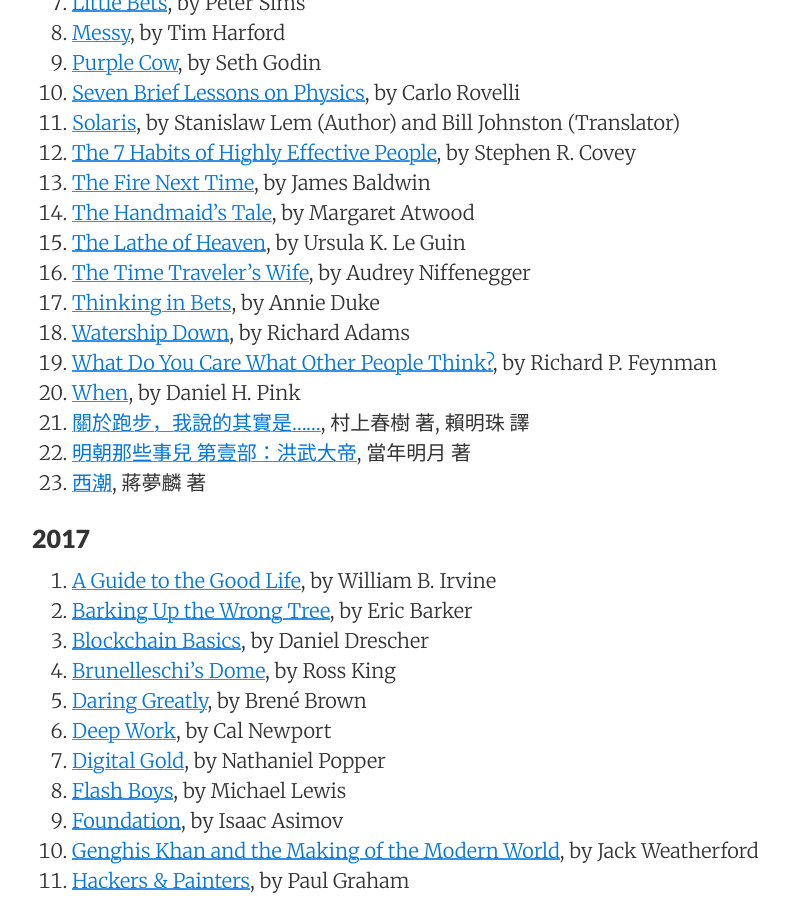
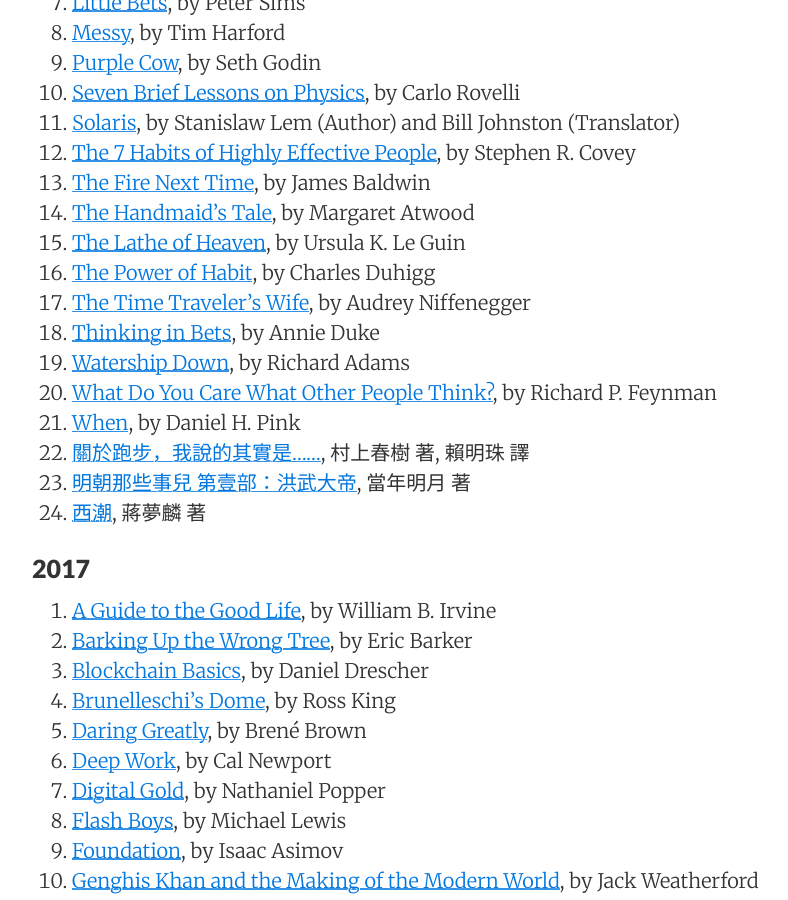
Before and after one commit to sewardlee337/sewardlee337.github.io, a Jekyll site: the page built from readinglist.md, in a window 1280 px wide and 900 px high, scrolled down 800 px. Shown: the whole window, without its empty margins (188-976 px from the left). Built offline with Jekyll 4.4.1, drawn with Linux system fonts in a browser that asks for light colours; nearby versions of some CDN libraries.

Commit message:
Update reading list

```diff
--- a/readinglist.md
+++ b/readinglist.md
@@ -35,6 +35,7 @@ _"My alma mater was books, a good library... I could spend the rest of my life r
 1. [The Fire Next Time](https://amzn.to/2Kinv3a), by James Baldwin
 1. [The Handmaid's Tale](http://amzn.to/2EN9njX), by Margaret Atwood
 1. [The Lathe of Heaven](http://amzn.to/2CHHKmi), by Ursula K. Le Guin
+1. [The Power of Habit](https://amzn.to/2KKbRSc), by Charles Duhigg
 1. [The Time Traveler's Wife](https://amzn.to/2LVU4Fp), by Audrey Niffenegger
 1. [Thinking in Bets](http://amzn.to/2CHI70a), by Annie Duke
 1. [Watership Down](https://amzn.to/2Iha4mj), by Richard Adams
```
